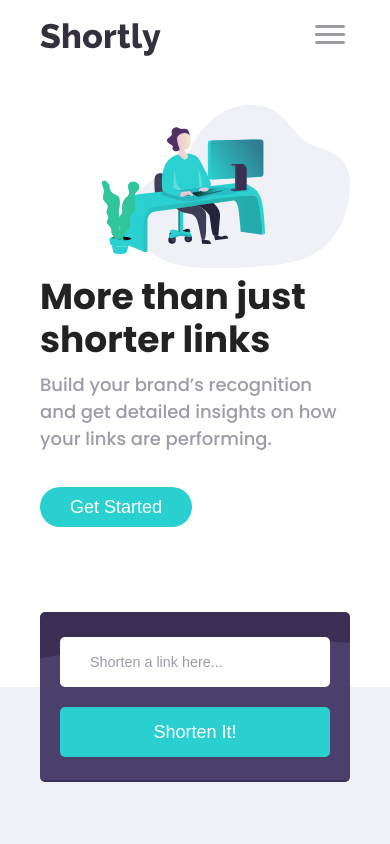
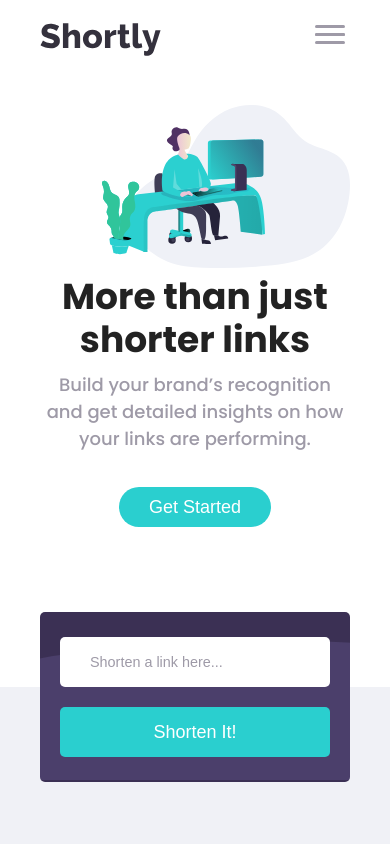
Before and after one commit to tochukwuali/URL-Shortener, a React (Create React App) app: page / in a window 390 px wide. Shown: the top 844 px of the page. Built offline with nearby package versions, Linux system fonts and the light colour scheme.

Commit message:
style update

```diff
--- a/src/components/Hero/Hero.module.scss
+++ b/src/components/Hero/Hero.module.scss
@@ -11,6 +11,11 @@
   @media (max-width: 700px) {
     flex-direction: column-reverse;
   }
+  div:first-of-type {
+    @media (max-width: 700px) {
+      text-align: center;
+   }
+  }
   p {
     color: $grayish-violet;
     line-height: 1.5;
@@ -23,7 +28,6 @@
   }
   div:nth-of-type(2) {
     text-align: right;
-
   }
   img {
     width: 99%;
```
